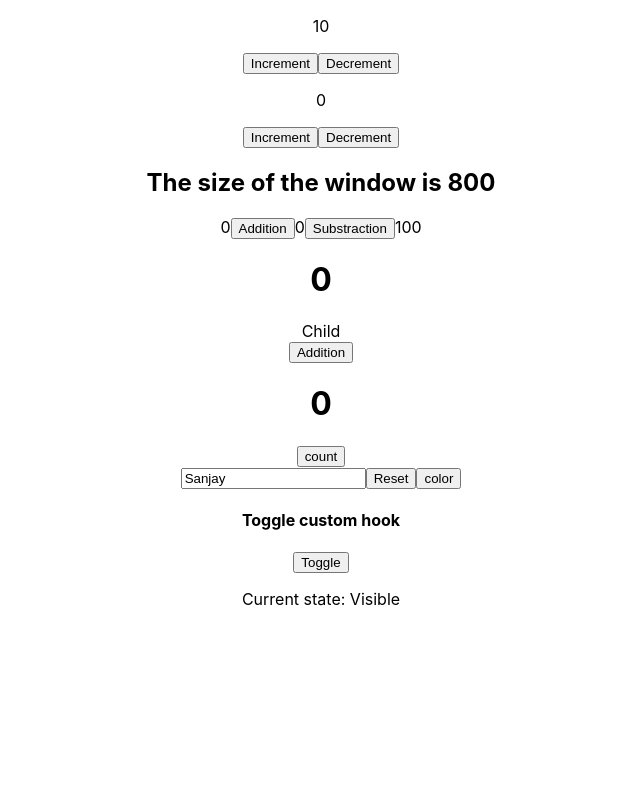
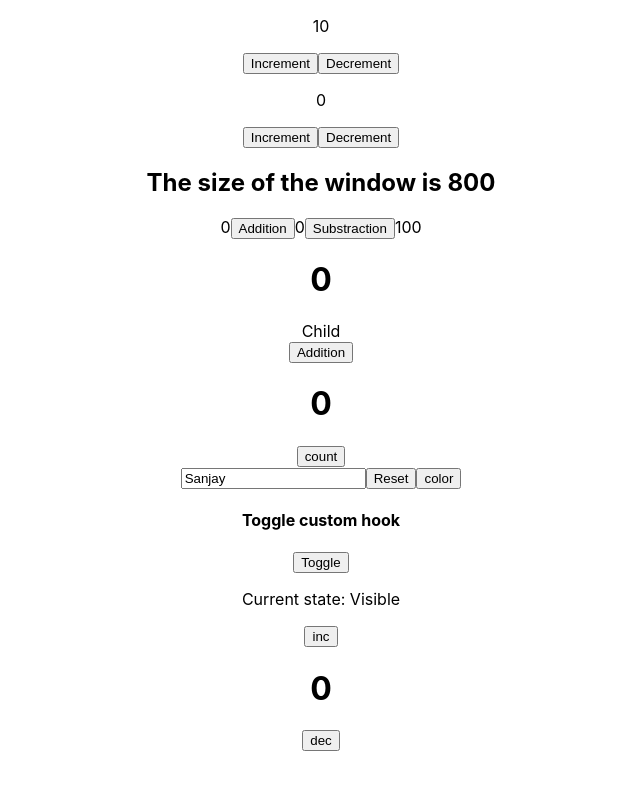
Before and after one commit to sanjay-qub/onboarding-project, a React (Create React App) app: page / in a window 1280 px wide. Shown: the top 790 px of the page, without its empty margins (319-959 px from the left). Built offline with nearby package versions, Linux system fonts and the light colour scheme.

Commit message:
added more custom hook

```diff
--- a/src/App.js
+++ b/src/App.js
@@ -11,6 +11,10 @@ import UseMemo1 from './useMemo/UseMemo1';
 import CallbackMain from './useCallback/CallbackMain';
 import UseRef1 from './useRef/UseRef1';
 import ToggleExample from './customHook2/ToggleExample';
+import Reducer1 from './useReducer/Reducer1';
+
+
+
 
 
 
@@ -25,6 +29,9 @@ function App() {
      <CallbackMain/>
      <UseRef1/>
      <ToggleExample/>
+     <Reducer1/>
+
+
     </div>
   );
 }
--- /dev/null
+++ b/src/useReducer/Reducer1.jsx
@@ -0,0 +1,32 @@
+import { useReducer } from "react";
+import reducer from "./ReducerHook";
+
+
+
+
+
+const Reducer1 = () => {
+    const initialValue = 0;
+  const [count, dispatch] = useReducer(reducer, initialValue);
+
+
+  const increment = () => {
+    dispatch({ type: "INC" });
+  };
+
+  const decrement = () => {
+    dispatch({ type: "DEC" });
+  };
+
+  return (
+    <>
+      <div className="container">
+        <button onClick={increment}>inc</button>
+        <h1>{count}</h1>
+        <button onClick={decrement}>dec</button>
+      </div>
+    </>
+  );
+};
+
+export default Reducer1;
--- /dev/null
+++ b/src/useReducer/ReducerHook.jsx
@@ -0,0 +1,17 @@
+
+
+    const reducer = (count, action) => {
+        switch (action.type) {
+          case "INC":
+            // Increment the count by 1
+            return count + 1;
+          case "DEC":
+            // Decrement the count by 1, but ensure it never goes below 0
+            return count > 0 ? count - 1 : 0;
+          default:
+            // For any other action type, return the current count
+            return count;
+        }
+      };
+
+  export default reducer;
```
Also changed, not shown: src/useContext.js/useContext.jsx (deleted, +0 -19 lines).
